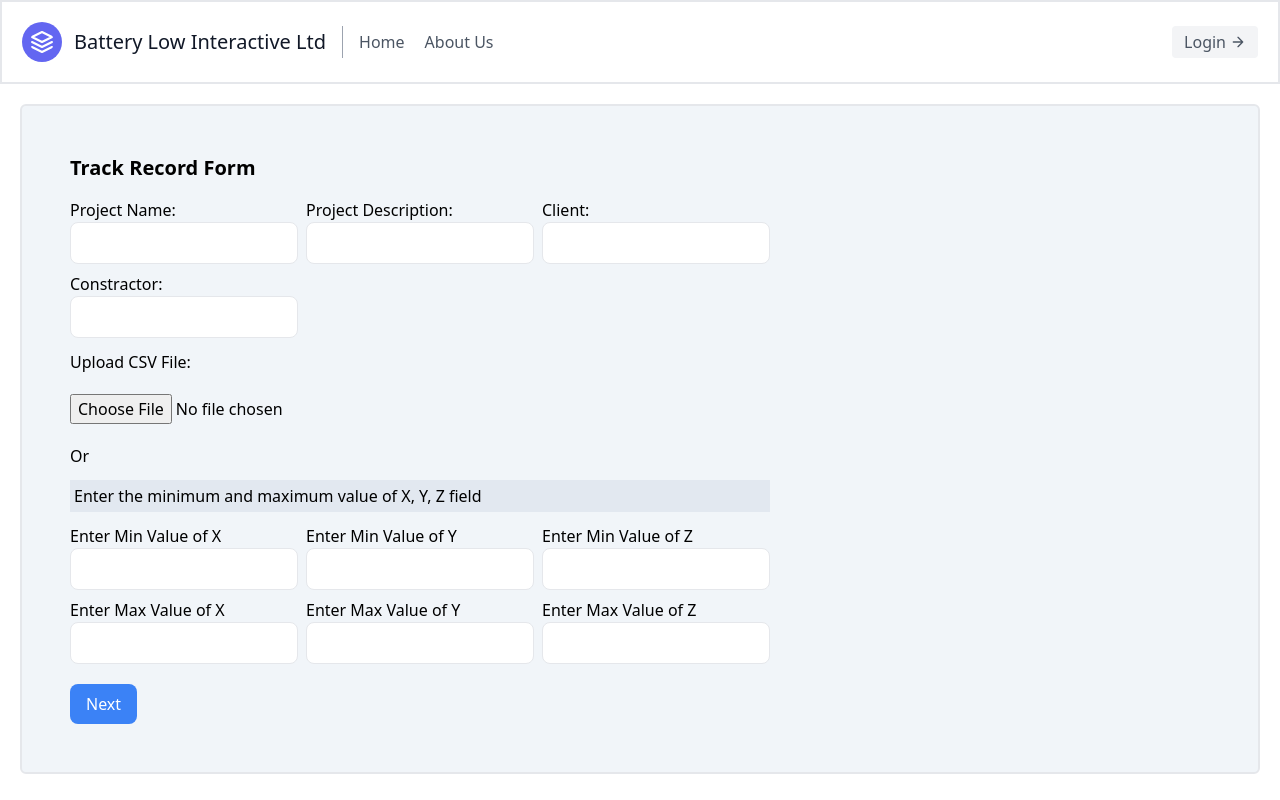
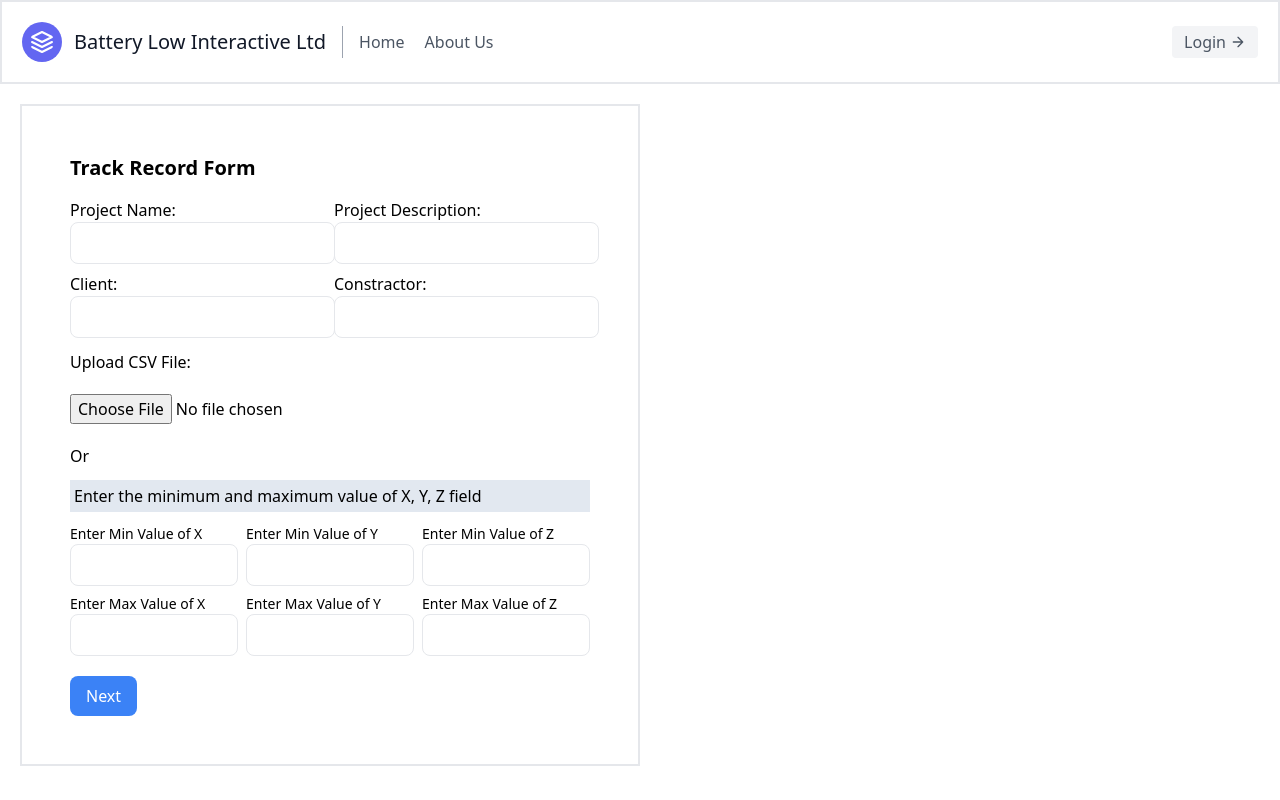
Before and after one commit to shakhawat-softdev/jobtask-batterylow, a React (Create React App) app: page / in a window 1280 px wide. Shown: the top 800 px of the page. Built offline with nearby package versions, Linux system fonts and the light colour scheme.

Commit message:
Bonus task compeleted

```diff
--- a/package.json
+++ b/package.json
@@ -3,6 +3,10 @@
   "version": "0.1.0",
   "private": true,
   "dependencies": {
+    "@emotion/react": "^11.11.1",
+    "@emotion/styled": "^11.11.0",
+    "@mui/material": "^5.14.5",
+    "@mui/x-charts": "^6.0.0-alpha.7",
     "@testing-library/jest-dom": "^5.17.0",
     "@testing-library/react": "^13.4.0",
     "@testing-library/user-event": "^13.5.0",
--- a/src/Pages/Home/Home/Home.jsx
+++ b/src/Pages/Home/Home/Home.jsx
@@ -4,6 +4,7 @@ import Papa from 'papaparse'; // For parsing CSV files
 import { Link } from 'react-router-dom';
 import { useMyContext } from '../../../Providers/MyContextProvider';
 import Banner1 from '../Banner1';
+import { LineChart } from '@mui/x-charts/LineChart';
 
 
 
@@ -38,6 +39,7 @@ const Home = () => {
             const zValues = values.map((row) => parseFloat(row[headers.indexOf('Z')])).filter(valu => isNaN(valu) === false);
 
             setValueOfKP(kPValues);
+            console.log(kPValues);
             setValueOfX(xValues);
             setValueOfY(yValues);
             setValueOfZ(zValues);
@@ -57,47 +59,45 @@ const Home = () => {
       setStep(2);
    };
 
+
+
+
    return (
-      <div className="p-5 grid place-content-center ">
+      <div className="p-5 grid-cols-2 grid place-content-center  ">
 
-         {step === 1 && (
 
-            <div className='border-2 p-12 bg-slate-100 rounded-md'>
+
+         <div className='border-2 p-12 w-full'>
             <h2 className="text-xl font-semibold mb-4">Track Record Form</h2>
-
-               <form onSubmit={handleSubmitStep1} className="space-y-3  w-[700px]">
-                  <div className='grid grid-cols-3 gap-2 place-items-center'>
+            <form onSubmit={handleSubmitStep1} className="space-y-3">
+               <div className='grid grid-cols-2 gap-2 w-full'>
                   {/* Project Name */}
                   <div>
                      <label className="block font-medium">Project Name:</label>
-                        <input type="text" value={projectName} onChange={(e) => setProjectName(e.target.value)} className="w-full px-4 py-2 border rounded-lg" />
+                     <input required={true} type="text" value={projectName} onChange={(e) => setProjectName(e.target.value)} className=" px-4 py-2 border rounded-lg" />
                   </div>
                   {/* Project Decription */}
                   <div>
                      <label className="block font-medium">Project Description:</label>
-                        <input type="text" value={projectDescription} onChange={(e) => setProjectDescription(e.target.value)} className="w-full px-4 py-2 border rounded-lg" />
+                     <input required={true} type="text" value={projectDescription} onChange={(e) => setProjectDescription(e.target.value)} className=" px-4 py-2 border rounded-lg" />
                   </div>
                   {/* Client */}
                   <div>
                      <label className="block font-medium">Client:</label>
-                        <input type="text" value={client} onChange={(e) => setClient(e.target.value)} className="w-full px-4 py-2 border rounded-lg" />
+                     <input l required={true} type="text" value={client} onChange={(e) => setClient(e.target.value)} className="  px-4 py-2 border rounded-lg" />
                   </div>
                   {/* Contractor */}
                   <div>
                      <label className="block font-medium">Constractor:</label>
-                        <input type="text" value={contractor} onChange={(e) => setContractor(e.target.value)} className="w-full px-4 py-2 border rounded-lg" />
+                     <input required={true} type="text" value={contractor} onChange={(e) => setContractor(e.target.value)} className="  px-4 py-2 border rounded-lg" />
                   </div>
                </div>
 
                {/* Csv submit button */}
-                  <div className='space-y-5 mb-2'>
+               <div className='space-y-5 mb-2 w-full'>
                   {/* Csv */}
-
                   <label className="block font-medium">Upload CSV File:</label>
                   <input type="file" accept=".csv" onChange={handleCsvFileChange} className="w-full" />
-
-                     {/* submit button */}
-
 
                   {!csvFile &&
                      <div className='space-y-3'>
@@ -105,52 +105,62 @@ const Home = () => {
                         <h4 className='font-normal bg-slate-200 p-1'>Enter the minimum and maximum value of X, Y, Z field</h4>
                         <div className='grid grid-cols-3 gap-2 place-items-center'>
                            <div>
-                                 <label className="block font-medium">Enter Min Value of X</label>
-                                 <input type="text" value={userInput_minX} onChange={(e) => setUserInput_minX(e.target.value)} className="w-full px-4 py-2 border rounded-lg" />
+                              <label className="block text-sm">Enter Min Value of X</label>
+                              <input required={true} type="number" value={userInput_minX} onChange={(e) => setUserInput_minX(e.target.value)} className="w-full px-4 py-2 border rounded-lg" />
                            </div>
                            <div>
-                                 <label className="block font-medium">Enter Min Value of Y</label>
-                                 <input type="text" value={userInput_minY} onChange={(e) => setUserInput_minY(e.target.value)} className="w-full px-4 py-2 border rounded-lg" />
+                              <label className="block text-sm">Enter Min Value of Y</label>
+                              <input required={true} type="number" value={userInput_minY} onChange={(e) => setUserInput_minY(e.target.value)} className="w-full px-4 py-2 border rounded-lg" />
                            </div>
                            <div>
-                                 <label className="block font-medium">Enter Min Value of Z</label>
-                                 <input type="text" value={userInput_minZ} onChange={(e) => setUserInput_minZ(e.target.value)} className="w-full px-4 py-2 border rounded-lg" />
+                              <label className="block text-sm">Enter Min Value of Z</label>
+                              <input required={true} type="number" value={userInput_minZ} onChange={(e) => setUserInput_minZ(e.target.value)} className="w-full px-4 py-2 border rounded-lg" />
                            </div>
 
                            <div>
-                                 <label className="block font-medium">Enter Max Value of X</label>
-                                 <input type="text" value={userInput_maxX} onChange={(e) => setUserInput_MaxX(e.target.value)} className="w-full px-4 py-2 border rounded-lg" />
+                              <label className="block text-sm">Enter Max Value of X</label>
+                              <input required={true} type="number" value={userInput_maxX} onChange={(e) => setUserInput_MaxX(e.target.value)} className="w-full px-4 py-2 border rounded-lg" />
                            </div>
                            <div>
-                                 <label className="block font-medium">Enter Max Value of Y</label>
-                                 <input type="text" value={userInput_maxY} onChange={(e) => setUserInput_maxY(e.target.value)} className="w-full px-4 py-2 border rounded-lg" />
+                              <label className="block text-sm">Enter Max Value of Y</label>
+                              <input required={true} type="number" value={userInput_maxY} onChange={(e) => setUserInput_maxY(e.target.value)} className="w-full px-4 py-2 border rounded-lg" />
                            </div>
                            <div>
-                                 <label className="block font-medium">Enter Max Value of Z</label>
-                                 <input type="text" value={userInput_maxZ} onChange={(e) => setUserInput_maxZ(e.target.value)} className="w-full px-4 py-2 border rounded-lg" />
+                              <label className="block text-sm">Enter Max Value of Z</label>
+                              <input required={true} type="number" value={userInput_maxZ} onChange={(e) => setUserInput_maxZ(e.target.value)} className="w-full px-4 py-2 border rounded-lg" />
                            </div>
                         </div>
 
                      </div>}
 
                   <div className='space-x-3'>
-                        <Link to={'/result'}><button type="submit" className="px-4 py-2 bg-blue-500 text-white rounded-lg hover:bg-blue-600" > Next </button></Link>
+                     <Link to={'/result'}><button disabled={projectName | projectDescription | client | contractor} type="submit" className="px-4 py-2 bg-blue-500 text-white rounded-lg hover:bg-blue-600" > Next </button></Link>
 
                      {csvFile && <button type="submit" className="px-4 py-2 bg-blue-500 text-white rounded-lg hover:bg-blue-600" > Show Chart </button>}
                   </div>
+               </div>
 
+            </form>
          </div>
-               </form>
+
+         {step === 2 && (
+            <div className='mx-auto'>
+               <h2 className='text-center'>Data Chart</h2>
+               <LineChart
+                  xAxis={[{ data: [...valueOfKP] }]}
+                  series={[
+                     {
+                        data: [...valueOfX],
+                     },
+                  ]}
+                  width={500}
+                  height={300}
+               />
+               <p className='text-center'>KP as X axis and X as Y axis</p>
             </div>
          )}
 
-         {step === 2 && (
-            <div>
-               React Chart
-            </div>
-         )}
-
-         <Banner1 />
+         {/* <Banner1 /> */}
       </div>
    );
 }
--- a/src/Pages/Results/Result/Result.jsx
+++ b/src/Pages/Results/Result/Result.jsx
@@ -69,7 +69,7 @@ const Result = () => {
          <div className='mx-auto relative'>
             <button className="px-4 py-2 bg-blue-500 text-white rounded-lg hover:bg-blue-600 absolute right-14 top-6" onClick={exportPDF}>Download PDF</button>
             {/* <h2>This Result Page</h2> */}
-            <div className="space-y-4 w-[700px]  border-2 p-8 bg-slate-100 rounded-md">
+            <div className="space-y-4 w-[700px]  border-2 p-8 rounded-md">
                <h2>Track Record Result</h2>
                <div className='p-5 my-5'>
 
--- a/src/Providers/MyContextProvider.jsx
+++ b/src/Providers/MyContextProvider.jsx
@@ -3,10 +3,10 @@ import React, { createContext, useContext, useState } from 'react';
 const MyContext = createContext(null);
 
 export function MyContextProvider({ children }) {
-   const [projectName, setProjectName] = useState('');
-   const [projectDescription, setProjectDescription] = useState('');
+   const [projectName, setProjectName] = useState(null);
+   const [projectDescription, setProjectDescription] = useState(null);
    const [client, setClient] = useState('');
-   const [contractor, setContractor] = useState('');
+   const [contractor, setContractor] = useState(null);
    const [csvFile, setCsvFile] = useState(null);
 
    const [maxX, setMaxX] = useState('');
```
Also changed, not shown: 1 other file (tests, documents, lock files or other folders). Lines whose indentation alone changed are shown as unchanged.
